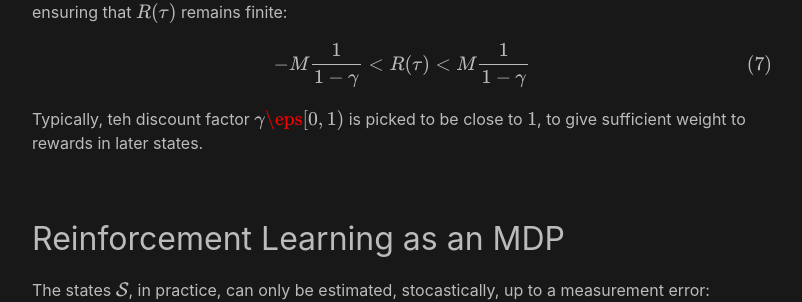
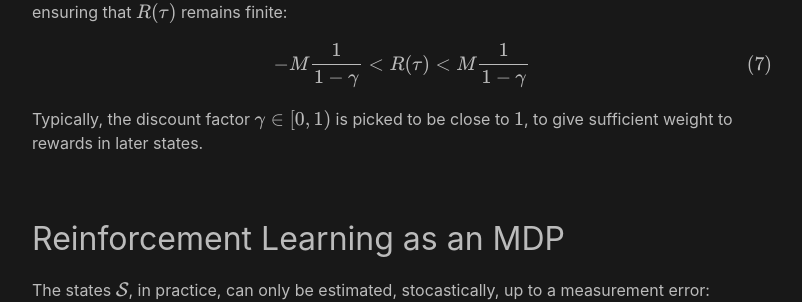
Before and after one commit to analytiq-hub/sigagent.github.io, a Jekyll site: the page built from machine_learning/_posts/2021-01-22-reinforce.md, in a window 1280 px wide and 900 px high, scrolled down 2225 px. Shown: the part 154-456 px from the top of the window, without its empty margins (238-1040 px from the left). Built offline with Jekyll 4.4.1, drawn with Linux system fonts in a browser that asks for light colours; formulas are drawn with MathJax 3; a script that is not in the unit is left out.

Commit message:
*** empty log message ***

```diff
--- a/machine_learning/_posts/2021-01-22-reinforce.md
+++ b/machine_learning/_posts/2021-01-22-reinforce.md
@@ -87,7 +87,7 @@ $$
 \end{equation}
 $$
 
-Typically, teh discount factor $$\gamma \eps [0, 1)$$ is picked to be close to $$1$$, to give sufficient weight to rewards in later states.
+Typically, the discount factor $$\gamma \in [0, 1)$$ is picked to be close to $$1$$, to give sufficient weight to rewards in later states.
 
 ## Reinforcement Learning as an MDP
 
```
